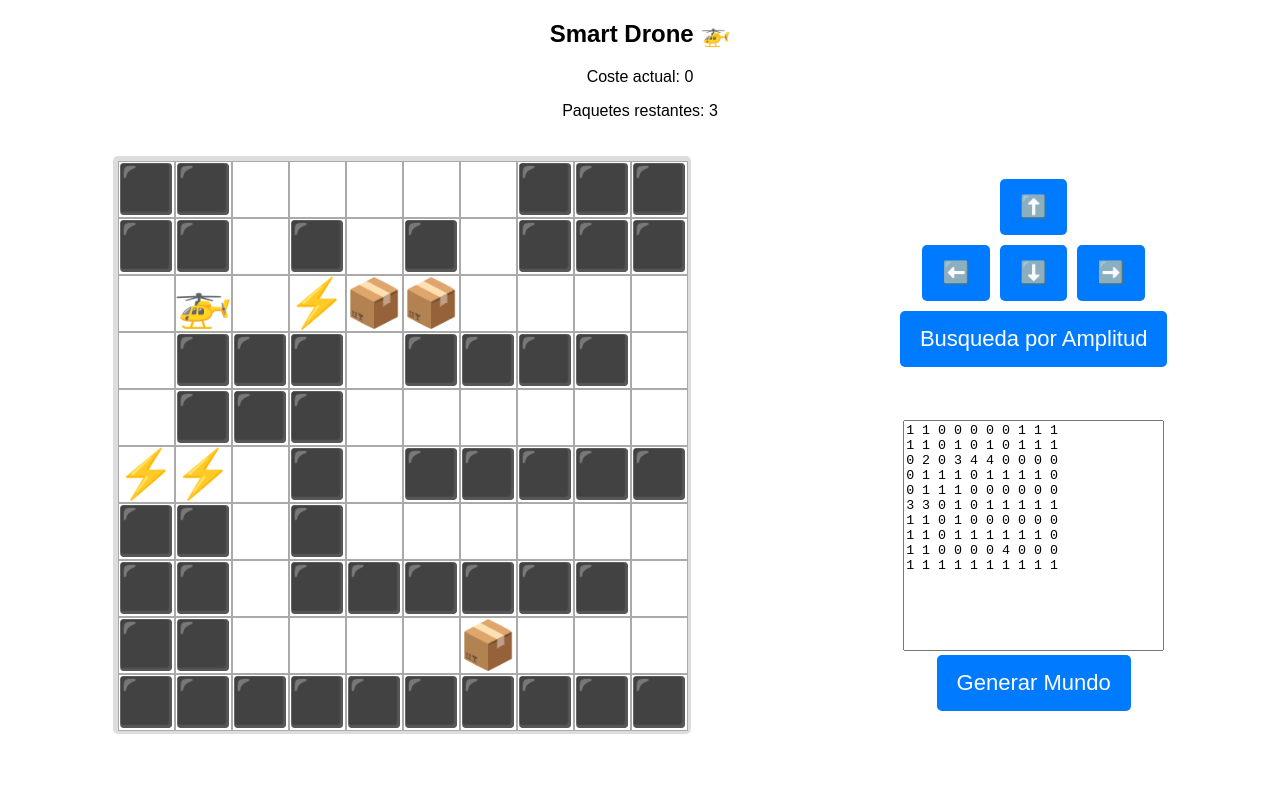
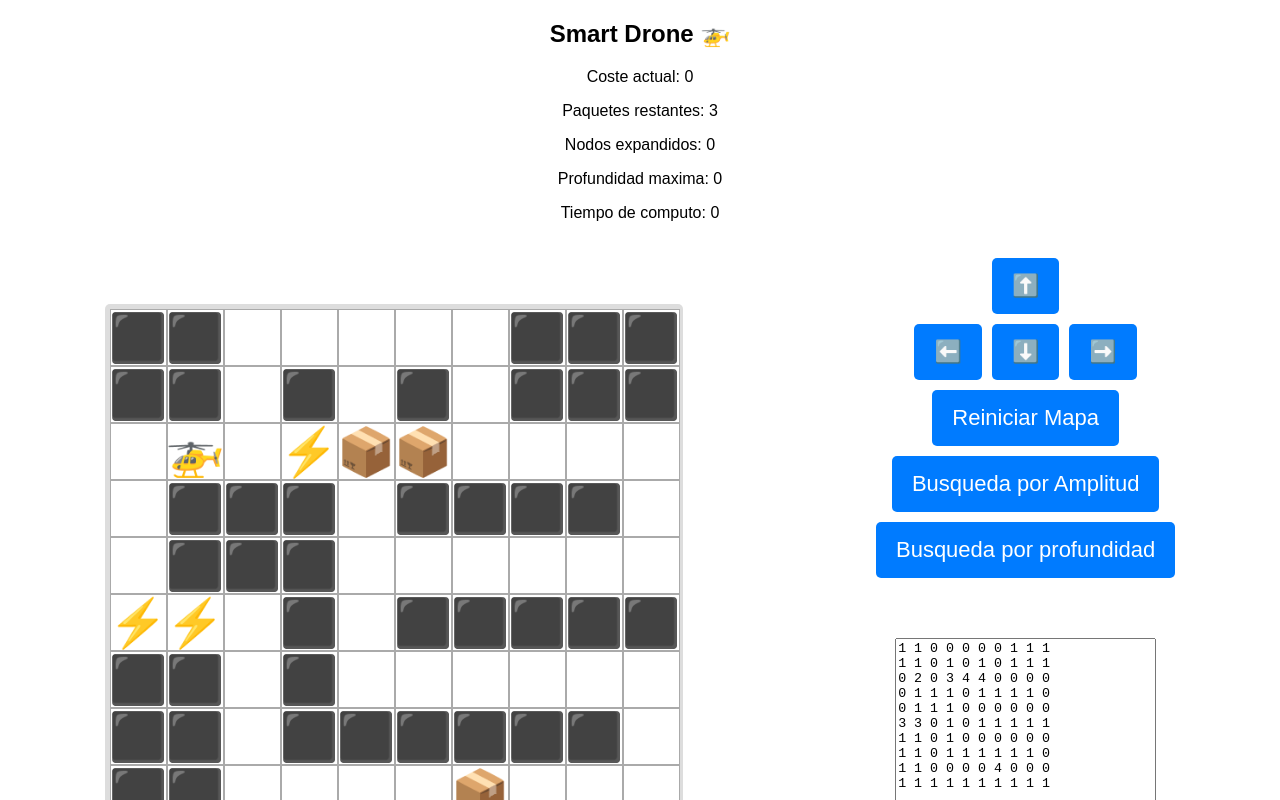
Before and after one commit to gustavoa6791/smart-drone-univalle, a React (Vite) app: page / in a window 1280 px wide. Shown: the top 800 px of the page. Built offline with nearby package versions, Linux system fonts and the light colour scheme; the HTML template or start-up script is replaced by a standard one.

Commit message:
implementacion del algoritmo por profundidad

```diff
--- /dev/null
+++ b/src/Algorithms/DepthFirstSearch.ts
@@ -0,0 +1,86 @@
+import { Position, DIRECTIONS, GRID_SIZE, QueueNode } from "../Models/AlgorithmsModels";
+
+export function DepthFirstSearch(
+  grid: number[][],
+  start: Position,
+  totalPackages: number
+): {path: Position[] | null;
+    expandedNodes: number;
+    maxDepth: number;
+    //computationTime: number
+} {
+
+  // Crear una pila para el algoritmo de profundidad
+  const stack: QueueNode[] = [
+    {
+      pos: start, //posicion inicial
+      path: [start],
+      packagesCollected: Array.from({ length: GRID_SIZE }, () =>
+        Array(GRID_SIZE).fill(false)
+      ),
+      collectedCount: 0,
+    },
+  ];
+
+  //rastrear nodos visitados
+  const visited = new Set<string>();
+  visited.add(`${start.x},${start.y}|0`);
+
+  let expandedNodes = 0; //contador de nodos
+  let maxDepth = 0 //profundidad maxima
+
+  //const startTime = Date.now() //tiempo de inicio del algoritmo
+
+  while (stack.length > 0) {
+    // Obtener el nodo actual
+    const { pos, path, packagesCollected, collectedCount } = stack.pop()!;
+    expandedNodes++; //incrementar nodos expandidos
+    maxDepth = Math.max(maxDepth, path.length); //actualizar la profundidad
+
+    // Retornar si se han recogido todos los paquetes
+    if (collectedCount === totalPackages) {
+      //const computationTime = Date.now() - startTime; //tiempo total de ejecución
+      return { path, expandedNodes, maxDepth}
+    }
+
+    // Explorar vecinos
+    for (const { dx, dy } of DIRECTIONS) {
+      const newX = pos.x + dx;
+      const newY = pos.y + dy;
+
+      // Validar límites y obstáculos
+      if (newX < 0 || newX >= GRID_SIZE || newY < 0 || newY >= GRID_SIZE) continue;
+      if (grid[newY][newX] === 1) continue; // 1 = obstáculo
+
+      // Actualizar variables
+      const newPos: Position = { x: newX, y: newY };
+      const newCollected = cloneCollectedMatrix(packagesCollected);
+      let newCount = collectedCount;
+
+      // Recoger paquete si corresponde
+      if (grid[newY][newX] === 4 && !newCollected[newY][newX]) {
+        newCollected[newY][newX] = true;
+        newCount++;
+      }
+
+      // Evitar nodos ya visitados
+      const visitedKey = `${newX},${newY}|${newCount}`;
+      if (visited.has(visitedKey)) continue;
+      visited.add(visitedKey);
+
+      // Agregar el nodo a la pila
+      stack.push({
+        pos: newPos,
+        path: [...path, newPos],
+        packagesCollected: newCollected,
+        collectedCount: newCount,
+      });
+    }
+  }
+  //const computationTime = Date.now() - startTime;
+  return {path:null, expandedNodes, maxDepth};
+}
+
+function cloneCollectedMatrix(matrix: boolean[][]): boolean[][] {
+  return matrix.map((row) => [...row]);
+}
--- a/src/App/App.tsx
+++ b/src/App/App.tsx
@@ -1,5 +1,6 @@
-import { useState } from "react";
+import { use, useState } from "react";
 import { BreadthFirstSearch } from "../Algorithms/BreadthFirstSearch";
+import { DepthFirstSearch } from "../Algorithms/DepthFirstSearch";
 import { Position, GRID_SIZE } from "../Models/AlgorithmsModels";
 import "./App.css";
 
@@ -32,24 +33,25 @@ const defaultWorld =
 1 1 1 1 1 1 1 1 1 1`;
 
 // Función para encontrar la posición inicial del dron
-const findDroneStart = (grid: number[][]): Position => {
+const findDroneStart = (grid: number[][]): Position => { //la funcion devuelve un objeto de tipo position
   for (let y = 0; y < GRID_SIZE; y++) {
     for (let x = 0; x < GRID_SIZE; x++) {
-      if (grid[y][x] === 2) return { x, y };
+      if (grid[y][x] === 2) return { x, y }; //si el valor de la celda en la posicion es igual al 2
     }
   }
-  return { x: 0, y: 0 };
+  return { x: 0, y: 0 }; //valor por defecto
 };
 
 function App() {
 
   const [inputText, setInputText] = useState(defaultWorld);
 
+  //convierte el defaultWorld en una matriz bidimensional
   const initialBase = parseGrid(defaultWorld);
 
-  const startPos = findDroneStart(initialBase);
+  const startPos = findDroneStart(initialBase); //pos inicial del dron
   initialBase[startPos.y][startPos.x] = 0;
-
+  console.log(startPos);
   const [baseGrid, setBaseGrid] = useState<number[][]>(initialBase);
 
   const [grid, setGrid] = useState<number[][]>(() => {
@@ -66,11 +68,44 @@ function App() {
     initialBase.flat().filter((cell) => cell === 4).length
   );
 
+  const [completionMessage, setCompletionMessage] = useState<string>("");
+  const [expandedNodes, setExpandedNodes] = useState<number>(0);
+  const [maxDepth, setMaxDepth] = useState<number>(0);
+  const [computationtime, setComputationTime] = useState<number>(0);
+
+
+  //Funcion para reiniciar el mapa
+  const resetMap = () => {
+    const newBase = parseGrid(defaultWorld); // Restablece el mundo al valor predeterminado
+    const startPos = findDroneStart(newBase); // Encuentra la posición inicial del dron
+    newBase[startPos.y][startPos.x] = 0; // Quita el dron de la matriz base
+
+    const newGrid = newBase.map((row) => [...row]); // Crea una copia de la cuadrícula
+    newGrid[startPos.y][startPos.x] = 2; // Coloca el dron en la posición inicial en la nueva cuadrícula
+
+    // Actualiza todos los estados relacionados
+    setBaseGrid(newBase);
+    setGrid(newGrid);
+    setDronePosition(startPos);
+    setCost(0);
+    setPackagesLeft(newBase.flat().filter((cell) => cell === 4).length);
+    setCompletionMessage(""); // Limpia cualquier mensaje anterior
+    setExpandedNodes(0);
+    setMaxDepth(0);
+    setComputationTime(0);
+  };
+
+  //funcion para mostrar un mensaje de finalizacion
+  const showCompletitionMessage = (message: string) => {
+    setCompletionMessage(message);
+
+  }
   // Función para mover el dron
   const moveDrone = (dx: number, dy: number) => {
     const newX = dronePosition.x + dx;
     const newY = dronePosition.y + dy;
 
+    //validar que no salga de la cuadricula ni pase por obstaculos
     if (newX < 0 || newX >= GRID_SIZE || newY < 0 || newY >= GRID_SIZE) return; //no puede salir de la cuadricula
     if (grid[newY][newX] === 1) return; // No puede pasar por obstáculos
 
@@ -86,11 +121,18 @@ function App() {
     // Restaurar la celda de la posición anterior según el baseGrid
     newGrid[dronePosition.y][dronePosition.x] = baseGrid[dronePosition.y][dronePosition.x];
 
+    if (newBaseGrid[newY][newX] === 4) {
+      if (packagesLeft > 0) { // Asegurarse de que packagesLeft no sea menor que 0
+        setPackagesLeft((prev) => Math.max(0, prev - 1)); // Limitar el decremento
+      }
+      newBaseGrid[newY][newX] = 0; // Eliminar el paquete del mundo base
+    }
+
     // Si la nueva celda tiene un paquete, el dron lo recoge:
-    if (newBaseGrid[newY][newX] === 4) {
-      setPackagesLeft((prev) => prev - 1);
-      newBaseGrid[newY][newX] = 0; // Se elimina el paquete del mundo base
-    }
+    // if (newBaseGrid[newY][newX] === 4) {
+    //   setPackagesLeft((prev) => prev - 1);
+    //   newBaseGrid[newY][newX] = 0; // Se elimina el paquete del mundo base
+    // }
 
     // Colocar el dron en la nueva posición
     newGrid[newY][newX] = 2;
@@ -120,19 +162,18 @@ function App() {
     setPackagesLeft(newBase.flat().filter((cell) => cell === 4).length);
   };
 
-
-
-
-
-
   const runBreadthFirstSearch = async () => {
-
+    setCompletionMessage(""); //limpia el mensaje antes de iniciar
     const path = BreadthFirstSearch(baseGrid, dronePosition, packagesLeft);
 
     if (!path) {
-      alert("No se pueden alcanzar todos los paquetes.");
+      showCompletitionMessage("No se pueden alcanzar todos los paquetes.")
       return;
     }
+    // if (!path) {
+    //   alert("No se pueden alcanzar todos los paquetes.");
+    //   return;
+    // }
 
     for (let i = 1; i < path.length; i++) {
       const dx = path[i].x - dronePosition.x;
@@ -140,9 +181,40 @@ function App() {
       moveDrone(dx, dy);
       await new Promise((resolve) => setTimeout(resolve, 600));
     }
+    showCompletitionMessage("Busqueda por amplitud completa")
   };
 
+  const runDepthFirstSearch = async () => {
+    setCompletionMessage(""); //limpia el mensaje antes de iniciar
+    setExpandedNodes(0);
+    setMaxDepth(0);
+    setComputationTime(0);
 
+    const startTime = Date.now();
+    const result = DepthFirstSearch(baseGrid, dronePosition, packagesLeft);
+    //const {path, expandedNodes, maxDepth, computationTime} = DepthFirstSearch(baseGrid, dronePosition, packagesLeft);
+
+    const endTime = Date.now()
+    if (!result.path) {
+      showCompletitionMessage("No se pueden alcanzar todos los paquetes.")
+      return;
+    }
+    // if (!path) {
+    //   alert("No se pueden alcanzar todos los paquetes.");
+    //   return;
+    // }
+
+    setExpandedNodes(result.expandedNodes);
+    setMaxDepth(result.maxDepth);
+    setComputationTime(endTime - startTime);
+    for (let i = 1; i < result.path.length; i++) {
+      const dx = result.path[i].x - dronePosition.x;
+      const dy = result.path[i].y - dronePosition.y;
+      moveDrone(dx, dy);
+      await new Promise((resolve) => setTimeout(resolve, 600));
+    }
+    showCompletitionMessage("Busqueda por profundidad completa")
+  };
 
 
 
@@ -152,6 +224,10 @@ function App() {
       <h2>Smart Drone 🚁</h2>
       <p>Coste actual: {cost}</p>
       <p>Paquetes restantes: {packagesLeft}</p>
+      <p>Nodos expandidos: {expandedNodes}</p>
+      <p>Profundidad maxima: {maxDepth}</p>
+      <p>Tiempo de computo: {computationtime}</p>
+      {completionMessage && <p className="completion-message">{completionMessage}</p>}
       <div className="sub-contaioner">
         <div className="grid">
           {grid.map((row, y) =>
@@ -181,7 +257,13 @@ function App() {
               <button onClick={() => moveDrone(1, 0)}>➡️</button>
             </div>
             <div className="row">
+            <button onClick={resetMap}>Reiniciar Mapa</button>
+            </div>
+            <div className="row">
               <button onClick={runBreadthFirstSearch}>Busqueda por Amplitud</button>
+            </div>
+            <div className="row">
+              <button onClick={runDepthFirstSearch}>Busqueda por profundidad</button>
             </div>
           </div>
           <div>
--- a/src/Models/AlgorithmsModels.ts
+++ b/src/Models/AlgorithmsModels.ts
@@ -1,5 +1,6 @@
 export const GRID_SIZE = 10;
 
+//posicion
 export interface Position {
     x: number;
     y: number;
@@ -8,9 +9,9 @@ export interface Position {
 // Nodo con estado y camino acumulado.
 export interface QueueNode {
     pos: Position;
-    path: Position[];
-    packagesCollected: boolean[][];
-    collectedCount: number;
+    path: Position[]; //arreglo con el camino recorrido
+    packagesCollected: boolean[][]; //para saber si recogio los paquetes
+    collectedCount: number; //contador con el numero total de paquetes recogidos
   }
 
 // Se expanden en las 4 direcciones: derecha, izquierda, arriba y abajo.
```
Also changed, not shown: 1 other file (tests, documents, lock files or other folders).
